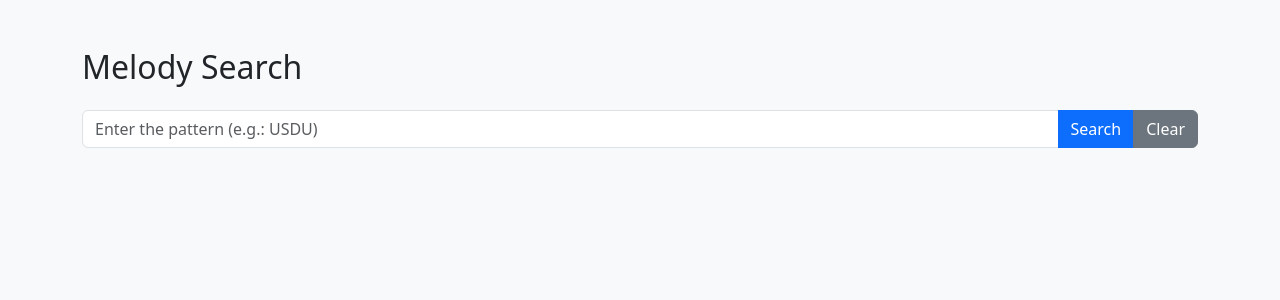
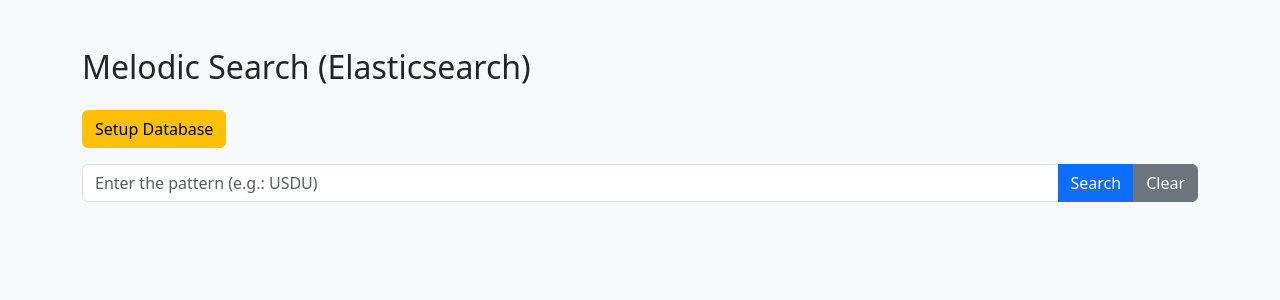
Before and after one commit to AlexCaranha/melodic-search-elasticsearch, a Flask app: page / in a window 1280 px wide. Shown: the top 300 px of the page. Run offline with Flask 3, Linux system fonts and the light colour scheme.

Commit message:
database fixed.

```diff
--- a/main.py
+++ b/main.py
@@ -26,8 +26,11 @@
     return render_template("index.html", results=results, pattern=pattern)
 
 
+@app.route("/setup_database", methods=["POST"])
+def setup_database_route():
+    setup_database()
+    return ("", 204)
+
+
 if __name__ == "__main__":
-    if os.environ.get("WERKZEUG_RUN_MAIN") == "true":
-        setup_database()
-
     app.run()
--- a/src/elasticsearch_module.py
+++ b/src/elasticsearch_module.py
@@ -1,9 +1,14 @@
 from elasticsearch import Elasticsearch
+import os
 
 from src.midi_melodies import build_melodies_from_midi_files
 
+elasticsearch_host = os.getenv("ELASTICSEARCH_HOST", "http://localhost")
+elasticsearch_port = os.getenv("ELASTICSEARCH_PORT", "9200")
+
 es = Elasticsearch(
-    "http://localhost:9200", headers={"Content-Type": "application/json"}
+    f"{elasticsearch_host}:{elasticsearch_port}",
+    headers={"Content-Type": "application/json"},
 )
 
 INDEX_NAME = "melodies"
@@ -58,9 +63,7 @@
 
 def get_melodies(pattern: str):
     query = {
-        "query": {
-            "match": {"melody_pattern": {"query": pattern, "fuzziness": "0"}}
-        }
+        "query": {"match": {"melody_pattern": {"query": pattern, "fuzziness": "0"}}}
     }
     response = es.search(index="melodies", body=query, size=5)
     return response
--- a/templates/index.html
+++ b/templates/index.html
@@ -7,8 +7,11 @@
 </head>
 <body class="bg-light">
 <div class="container mt-5">
-    <h2 class="mb-4">Melody Search</h2>
+    <h2 class="mb-4">Melodic Search (Elasticsearch)</h2>
     <form method="post" class="mb-4" id="search-form">
+        <div class="mb-3">
+            <button class="btn btn-warning" type="button" id="setup-db-btn">Setup Database</button>
+        </div>
         <div class="input-group">
             <input type="text" name="pattern" id="search-input" class="form-control" placeholder="Enter the pattern (e.g.: USDU)" value="{{ pattern }}">
             <button class="btn btn-primary" type="submit">Search</button>
@@ -43,6 +46,18 @@
         document.getElementById('search-input').value = '';
         document.getElementById('search-form').submit();
     });
+
+    document.getElementById('setup-db-btn').addEventListener('click', function() {
+        fetch('/setup_database', {method: 'POST'})
+            .then(response => {
+                if (response.ok) {
+                    alert('Database setup completed!');
+                    window.location.reload();
+                } else {
+                    alert('Database setup failed.');
+                }
+            });
+    });
 </script>
 </body>
 </html>
```
Also changed, not shown: docker-compose.yml (+12 -4 lines), assets/demonstration.gif.
